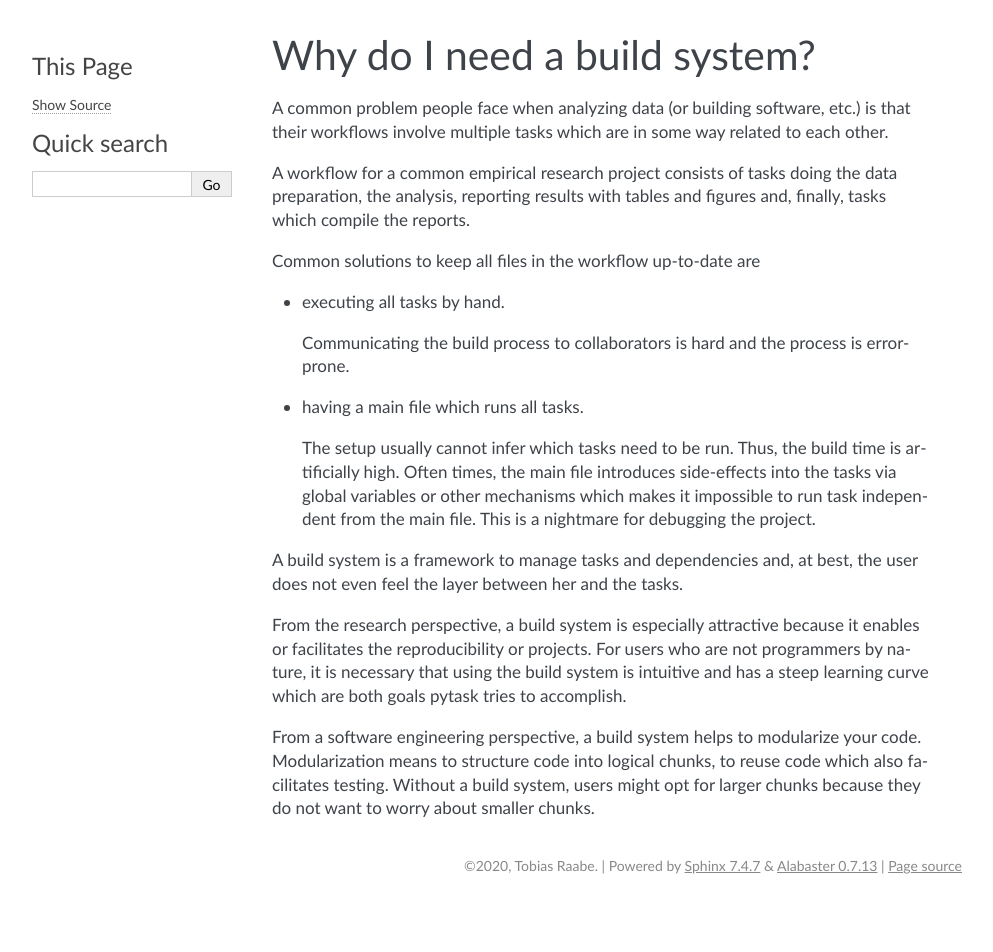
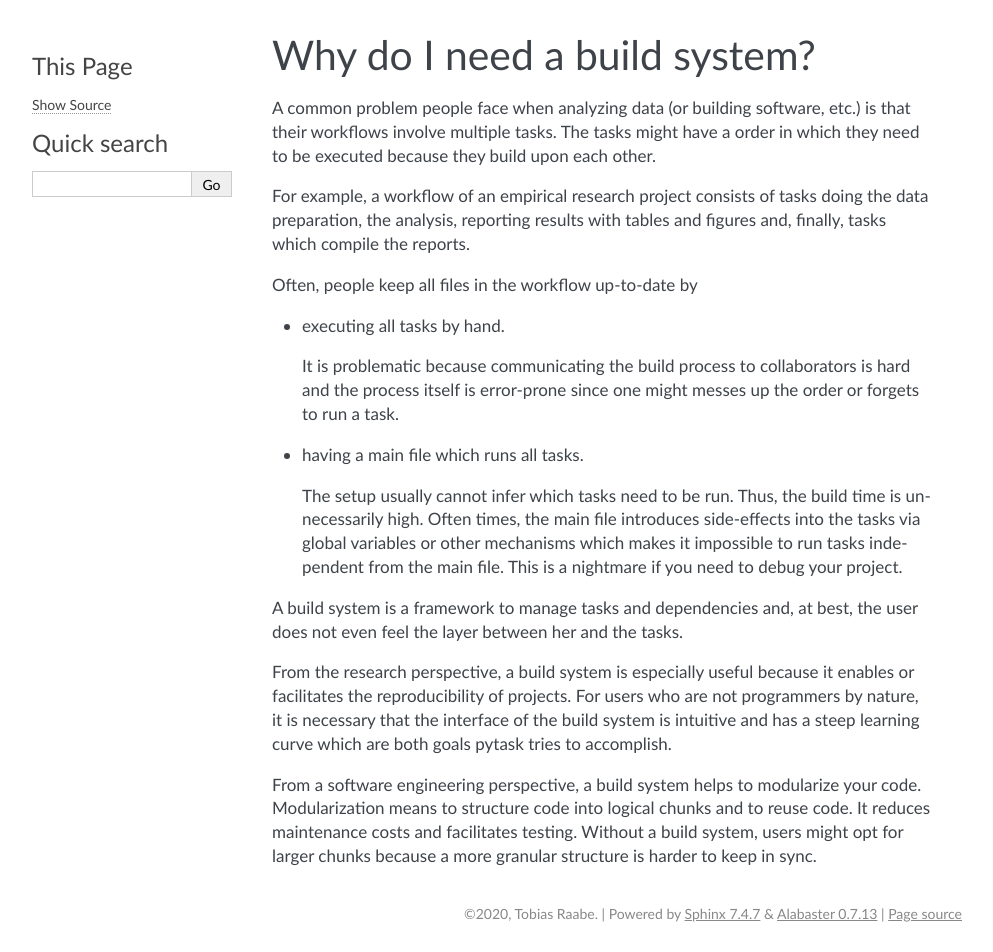
Before and after one commit to pytask-dev/pytask, a Sphinx documentation site: the page built from docs/explanations/why_do_i_need_a_build_system.rst, in a window 1280 px wide. Shown: the whole page, without its empty margins (148-1141 px from the left). Built offline with Sphinx 7.4.7, drawn with Linux system fonts in a browser that asks for light colours; pages that are not in the unit, such as notebooks, are missing from menus; before the commit the page ends 904 px from its top, so only the background shows below that.

Commit message:
Last small changes.

```diff
--- a/docs/changes.rst
+++ b/docs/changes.rst
@@ -6,12 +6,14 @@ chronological order. Releases follow `semantic versioning <https://semver.org/>`
 all releases are available on `Anaconda.org <https://anaconda.org/pytask/pytask>`_.
 
 
-0.0.6 - 2020-08-22
+0.0.6 - 2020-xx-xx
 ------------------
 
 - :gh:`16` reduces the traceback generated from tasks, failure section in report, fix
   error passing a file path to pytask, add demo to README.
-- :gh:`17` changes the interface to subcommands and adds ``"-c/--config"`` options.
+- :gh:`17` changes the interface to subcommands, adds ``"-c/--config"`` option to pass a
+  path to a configuration file and adds ``pytask clean``, a command to clean your
+  project.
 
 
 0.0.5 - 2020-08-12
--- a/docs/explanations/why_do_i_need_a_build_system.rst
+++ b/docs/explanations/why_do_i_need_a_build_system.rst
@@ -2,35 +2,37 @@ Why do I need a build system?
 =============================
 
 A common problem people face when analyzing data (or building software, etc.) is that
-their workflows involve multiple tasks which are in some way related to each other.
+their workflows involve multiple tasks. The tasks might have a order in which they need
+to be executed because they build upon each other.
 
-A workflow for a common empirical research project consists of tasks doing the data
-preparation, the analysis, reporting results with tables and figures and, finally, tasks
-which compile the reports.
+For example, a workflow of an empirical research project consists of tasks doing the
+data preparation, the analysis, reporting results with tables and figures and, finally,
+tasks which compile the reports.
 
-Common solutions to keep all files in the workflow up-to-date are
+Often, people keep all files in the workflow up-to-date by
 
 - executing all tasks by hand.
 
-  Communicating the build process to collaborators is hard and the process is
-  error-prone.
+  It is problematic because communicating the build process to collaborators is hard and
+  the process itself is error-prone since one might messes up the order or forgets to
+  run a task.
 
 - having a main file which runs all tasks.
 
   The setup usually cannot infer which tasks need to be run. Thus, the build time is
-  artificially high. Often times, the main file introduces side-effects into the tasks
-  via global variables or other mechanisms which makes it impossible to run task
-  independent from the main file. This is a nightmare for debugging the project.
+  unnecessarily high. Often times, the main file introduces side-effects into the tasks
+  via global variables or other mechanisms which makes it impossible to run tasks
+  independent from the main file. This is a nightmare if you need to debug your project.
 
 A build system is a framework to manage tasks and dependencies and, at best, the user
 does not even feel the layer between her and the tasks.
 
-From the research perspective, a build system is especially attractive because it
-enables or facilitates the reproducibility or projects. For users who are not
-programmers by nature, it is necessary that using the build system is intuitive and has
-a steep learning curve which are both goals pytask tries to accomplish.
+From the research perspective, a build system is especially useful because it enables or
+facilitates the reproducibility of projects. For users who are not programmers by
+nature, it is necessary that the interface of the build system is intuitive and has a
+steep learning curve which are both goals pytask tries to accomplish.
 
 From a software engineering perspective, a build system helps to modularize your code.
-Modularization means to structure code into logical chunks, to reuse code which also
-facilitates testing. Without a build system, users might opt for larger chunks because
-they do not want to worry about smaller chunks.
+Modularization means to structure code into logical chunks and to reuse code. It reduces
+maintenance costs and facilitates testing. Without a build system, users might opt for
+larger chunks because a more granular structure is harder to keep in sync.
--- a/docs/reference_guides/pluggy.rst
+++ b/docs/reference_guides/pluggy.rst
@@ -3,7 +3,7 @@
 pluggy and the Plugin Architecture
 ==================================
 
-pluggy ([1]_, [2]_) is at the heart of pytask and enables the plugin architecture. The
+pluggy ([1]_, [2]_) is at the heart of pytask and enables its plugin system. The
 mechanism to achieve extensibility is called :term:`hooking`.
 
 At certain points, pytask, or more generally the host, implements entry-points which are
--- a/docs/tutorials/how_to_clean.rst
+++ b/docs/tutorials/how_to_clean.rst
@@ -22,7 +22,8 @@ and type
     Would remove C:\Users\project\obsolete_folder\obsolete_file_3.txt.
 
 By default, pytask takes the current directory and performs a dry-run which shows only
-files which could be removed.
+files which could be removed. Pass other paths to the command if you want to inspect
+specific directories.
 
 If you want to remove the files, there exist two other modes for :option:`pytask clean
 -m`.
```
